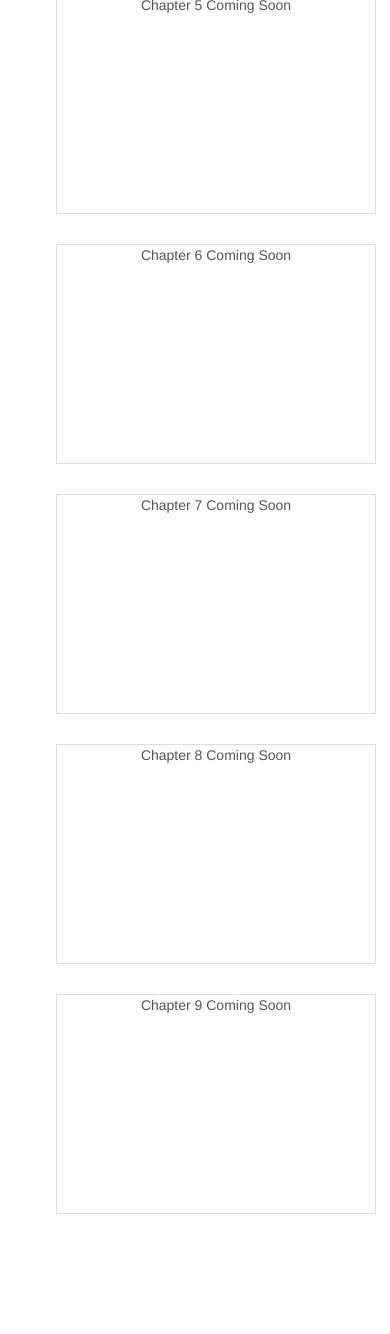
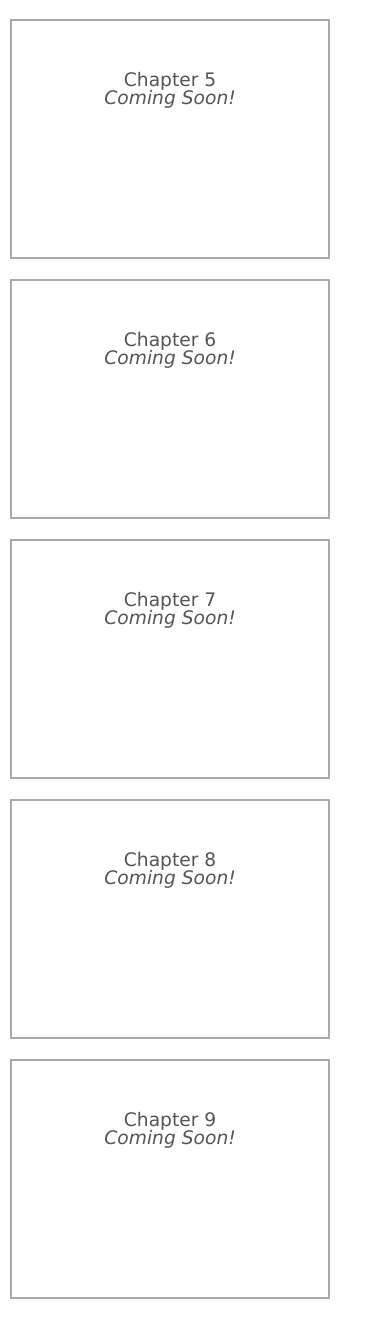
Before and after one commit to bbulpett/railsBookForum, a Rails app: page /screencasts in a window 390 px wide. Shown: the part 1360-2694 px from the top of the page. Run offline with Rails 7, Linux system fonts and the light colour scheme; style sheets or scripts are compiled from the project's sources; some libraries are stand-ins or nearby versions.

Commit message:
Modify responsive grid for screencasts page

```diff
--- a/app/assets/stylesheets/application.scss
+++ b/app/assets/stylesheets/application.scss
@@ -206,11 +206,20 @@
 	}
 
 	.videoBox {
-		margin: 15px 6px;
-		padding: 0;
-		width: 320px;
-		height: 220px;
-		border: 1px solid #DDD;
+		margin-bottom: 20px;
+		height: 240px;
+
+		iframe, p {
+			width: 320px;
+			height: 240px;
+			margin: 0 auto;
+			border: 2px solid #AAA;
+		}
+
+		p {
+			font-size: 14pt;
+			padding-top: 50px;
+		}
 	}
 
 	td.right, th.right {
@@ -739,6 +748,15 @@
 			width: 210px;
 		}
 	}
+
+	.videoBox {
+		iframe, p {
+			width: 300px;
+			height: 225px !important;
+			margin: 0 auto;
+			border: 2px solid #AAA;
+		}
+	}
 }
 
 @media only screen and (min-width: $breakpoint-widescreen) {
@@ -790,6 +808,15 @@
 			float: right;
 		}
 	}
+
+	.videoBox {
+		iframe, p {
+			width: 280px;
+			height: 210px;
+			margin: 0 auto;
+			border: 2px solid #AAA;
+		}
+	}
 }
 
 @media only screen and (max-width: $breakpoint-phone) {
@@ -832,4 +859,10 @@
 		transform-origin:0 0;
 		-webkit-transform-origin:0 0;
 	}
+
+	.videoContainer {
+		text-indent: none;
+		margin-left: -50px;
+		padding: 0;
+	}
 }
--- a/app/views/application/_navigation.html.erb
+++ b/app/views/application/_navigation.html.erb
@@ -14,7 +14,7 @@
         <li><%= link_to "Errata", errata_path %></li>
         <li><%= link_to "Examples", examples_path %></li>
         <li><%= link_to "Screencasts", screencasts_path %></li>
-        <li><%= link_to "Forum", forums_path, class: "beta" %></li>
+        <li><%= link_to "Forum", forums_path %></li>
         <!-- <li><%= link_to "Forum", forums_path %></li> -->
         <li class="share-button dropdown"><a href="#" class="dropdown-toggle" data-toggle="dropdown" role="button" aria-haspopup="true" aria-expanded="true"><i class="fa fa-share-square-o"></i>Share</a>
             <ul class="dropdown-menu share-menu">
--- a/app/views/static/media.html.erb
+++ b/app/views/static/media.html.erb
@@ -1,23 +1,40 @@
 <h1>Screencasts and Lectures</h1>
-<p>The following is a collection of tutorial screencasts to accompany and expand upon <em>Learning Rails 5</em></p>
+<p>The following is a collection of lectures and tutorial screencasts to accompany and expand upon <em>Learning Rails 5</em></p>
 <br>
-<!-- <div id="videoGallery row">  -->
-<div class="container">
+<div class="container videoContainer">
       <div class="row">
-            <div class="col-xs-12 col-sm-6 col-md-4 col-lg-3 videoBox">
-                  <iframe width="320" height="220" src="https://www.youtube.com/embed/tHw-hbr6oPI" frameborder="0" allowfullscreen></iframe>
+            <div class="col-lg-3 col-md-4 col-sm-6 col-xs-12 videoBox">
+                  <iframe src="https://www.youtube.com/embed/tHw-hbr6oPI" allowfullscreen></iframe>
             </div>
-            <div class="col-xs-12 col-sm-6 col-md-4 col-lg-3 videoBox">
-                  <iframe width="320" height="220" src="https://www.youtube.com/embed/j3MwH8er3Y4" frameborder="0" allowfullscreen></iframe>
+            <div class="col-lg-3 col-md-4 col-sm-6 col-xs-12 videoBox">
+                  <iframe src="https://www.youtube.com/embed/j3MwH8er3Y4" allowfullscreen></iframe>
             </div>
-            <div class="col-xs-12 col-sm-6 col-md-4 col-lg-3 videoBox">Chapter 3 Coming Soon</div>
-            <div class="col-xs-12 col-sm-6 col-md-4 col-lg-3 videoBox">
-                  <iframe width="320" height="220" src="https://www.youtube.com/embed/sjVEyKe7Was" frameborder="0" allowfullscreen></iframe>
+            <div class="col-lg-3 col-md-4 col-sm-6 col-xs-12 videoBox">
+                  <!-- <iframe src="" allowfullscreen></iframe> -->
+                  <p>Chapter 3<br><em>Coming Soon!</em></p>
             </div>
-            <div class="col-xs-12 col-sm-6 col-md-4 col-lg-3 videoBox">Chapter 5 Coming Soon</div>
-            <div class="col-xs-12 col-sm-6 col-md-4 col-lg-3 videoBox">Chapter 6 Coming Soon</div>
-            <div class="col-xs-12 col-sm-6 col-md-4 col-lg-3 videoBox">Chapter 7 Coming Soon</div>
-            <div class="col-xs-12 col-sm-6 col-md-4 col-lg-3 videoBox">Chapter 8 Coming Soon</div>
-            <div class="col-xs-12 col-sm-6 col-md-4 col-lg-3 videoBox">Chapter 9 Coming Soon</div>
+            <div class="col-lg-3 col-md-4 col-sm-6 col-xs-12 videoBox">
+                  <iframe src="https://www.youtube.com/embed/sjVEyKe7Was" allowfullscreen></iframe>
+            </div>
+            <div class="col-lg-3 col-md-4 col-sm-6 col-xs-12 videoBox">
+                  <!-- <iframe src="" allowfullscreen></iframe> -->
+                  <p>Chapter 5<br><em>Coming Soon!</em></p>
+            </div>
+            <div class="col-lg-3 col-md-4 col-sm-6 col-xs-12 videoBox">
+                  <!-- <iframe src="" allowfullscreen></iframe> -->
+                  <p>Chapter 6<br><em>Coming Soon!</em></p>
+            </div>
+            <div class="col-lg-3 col-md-4 col-sm-6 col-xs-12 videoBox">
+                  <!-- <iframe src="" allowfullscreen></iframe> -->
+                  <p>Chapter 7<br><em>Coming Soon!</em></p>
+            </div>
+            <div class="col-lg-3 col-md-4 col-sm-6 col-xs-12 videoBox">
+                  <!-- <iframe src="" allowfullscreen></iframe> -->
+                  <p>Chapter 8<br><em>Coming Soon!</em></p>
+            </div>
+            <div class="col-lg-3 col-md-4 col-sm-6 col-xs-12 videoBox">
+                  <!-- <iframe src="" allowfullscreen></iframe> -->
+                  <p>Chapter 9<br><em>Coming Soon!</em></p>
+            </div>
       </div>
 </div>
```
